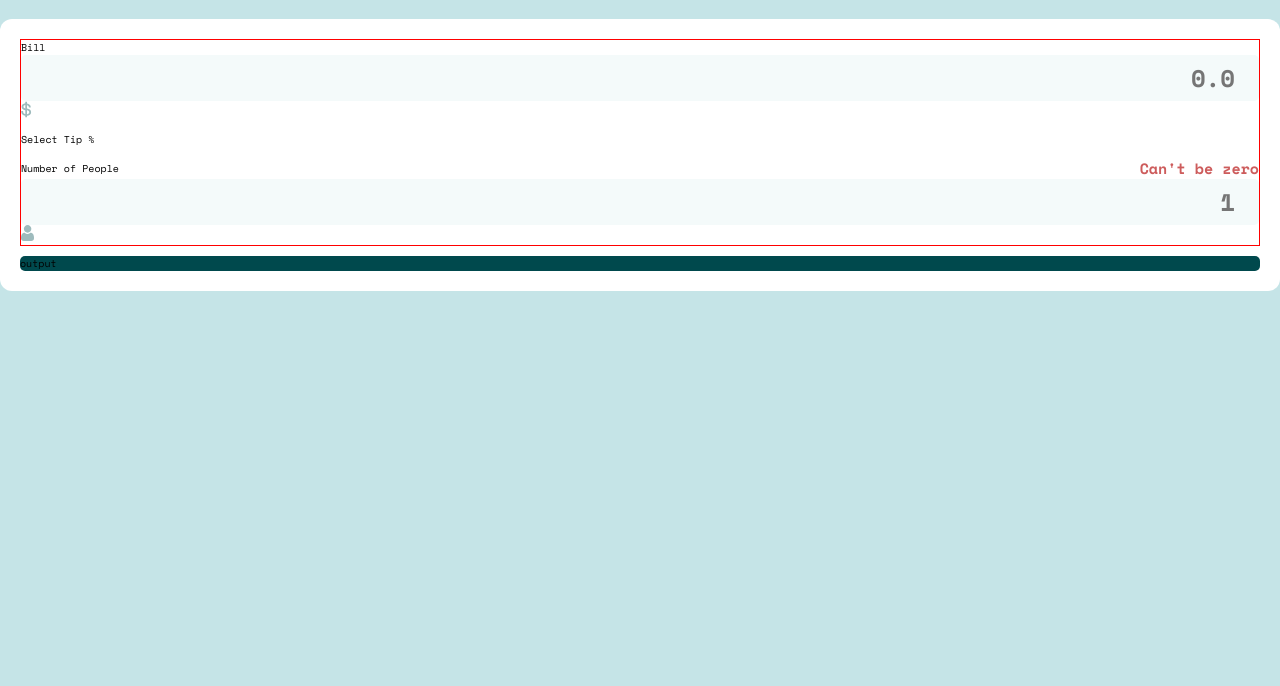
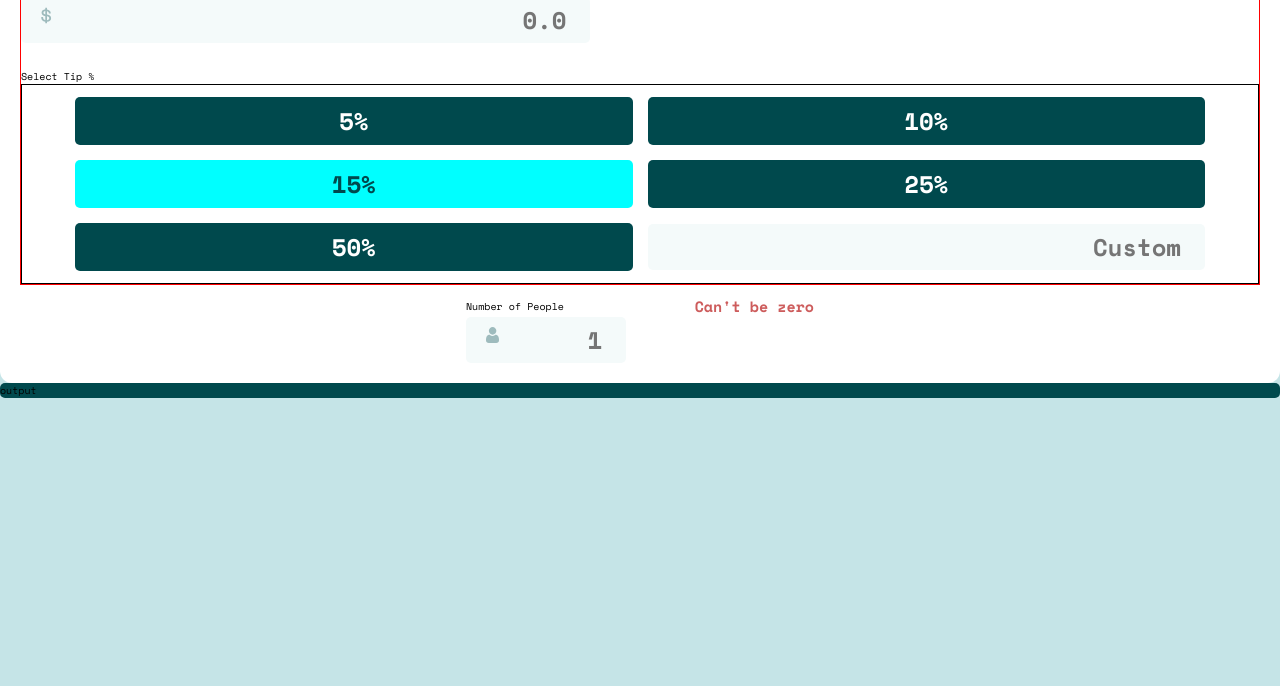
Before and after one commit to aaron-might/tip-calculator, a plain HTML site: page index.html in a window 1280 px wide. Shown: the part 114-800 px from the top of the page. Drawn offline with nearby package versions, Linux system fonts and the light colour scheme.

Commit message:
adding style to the btn-wrapper

```diff
--- a/index.html
+++ b/index.html
@@ -34,6 +34,15 @@
                     <div class="label-wrapper">
                         <label for="inp-tip">Select Tip %</label>
                     </div>
+                    <div class="btn-wrapper">
+                        <div class="btn">5%</div>
+                        <div class="btn">10%</div>
+                        <div class="btn btn-active">15%</div>
+                        <div class="btn">25%</div>
+                        <div class="btn">50%</div>
+                        <input class="inp-text" type="text" name="inp-tip" id="inp-tip" placeholder="Custom">
+                    </div>
+                </div>
             </div>
             <div class="people-container">
                 <div class="label-wrapper">
--- a/style.css
+++ b/style.css
@@ -1,5 +1,6 @@
 
 :root {
+    --strong-cyan: hsl(228, 45%, 44%);
     --very-dark-cyan: hsl(183, 100%, 15%);
     --dark-grayish-cyan-1: hsl(186, 14%, 43%);
     --dark-grayish-cyan-2: hsl(184, 14%, 56%);
@@ -62,7 +63,7 @@ body {
     /* height: 100px; */
     display: flex;
     flex-direction: column;
-    gap:1rem
+    gap:2.6rem
 }
 
 .label-wrapper {
@@ -95,17 +96,47 @@ body {
     /* display: flex; */
     /* flex-direction: row-reverse; */
 }
-&:focus{
+:focus{
     outline: none;
     border: 2px solid cyan;
 }
-.in-wrapper{
-    justify-content: center;
-    align-items: center;
-    display:flex;
-    flex-direction: row-reverse;
+.inp-wrapper{
+    position: relative;
+}
+img{
+    position: absolute;
+    left:2rem;
+    top:1rem;
+}
+.btn-wrapper {
+   display: flex;
+   align-items:center;
+   justify-content:center;
+   flex-wrap:wrap;
+   gap: 1.5rem;
+   border: 1px solid black;
+   padding:1.2rem;
+   padding-top:1.2rem;
 }
 
+.btn {
+    width: 46%;
+    text-align: center;
+    background-color:hsl(183, 100%, 15%);
+    color:white;
+    font-size: 2.4rem;
+    font-weight: 700;
+    border-radius:0.5rem;
+    padding: 0.6rem 0;
+}
+.btn-active {
+    background-color:aqua;
+    color:var(--very-dark-cyan);
+
+}
+.inp-text{
+    width: 46%;
+}
 .output {
     background-color: hsl(183, 100%, 15%);
     width: 100%;
```
Lines whose indentation alone changed are shown as unchanged.
